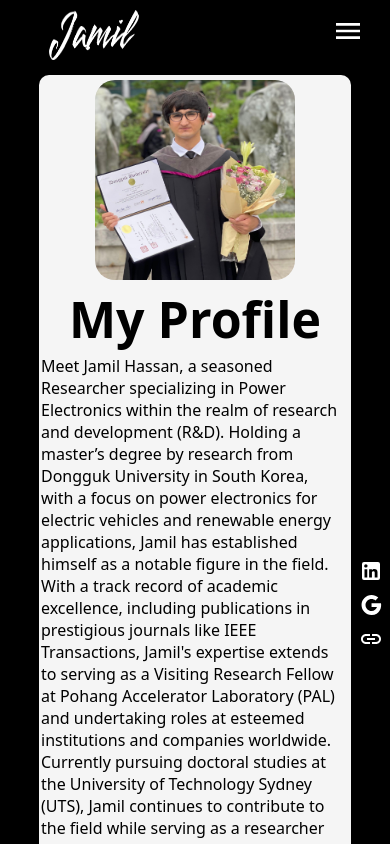
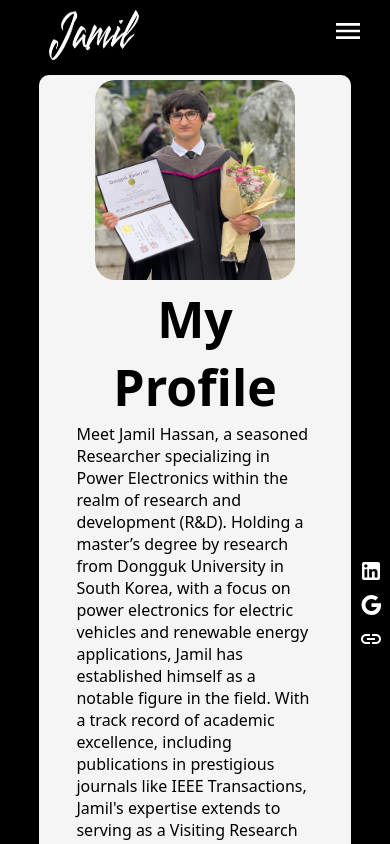
Before and after one commit to shahzaibsaleem665/jamil-pf, a React (Create React App) app: page /about-me in a window 390 px wide. Shown: the top 844 px of the page. Built offline with nearby package versions, Linux system fonts and the light colour scheme; a web font is replaced by a local one.

Commit message:
removing some descrepencies

```diff
--- a/src/Pages/About.css
+++ b/src/Pages/About.css
@@ -93,6 +93,12 @@
         padding: 0px;
 
     }
+    .about__mainRight {
+        display: flex;
+        flex-direction: column;
+        width: 80%;
+        align-items: center;
+    }
     .about__mainRight > h1 {
         font-size: 50px;
         text-align: center;
```
